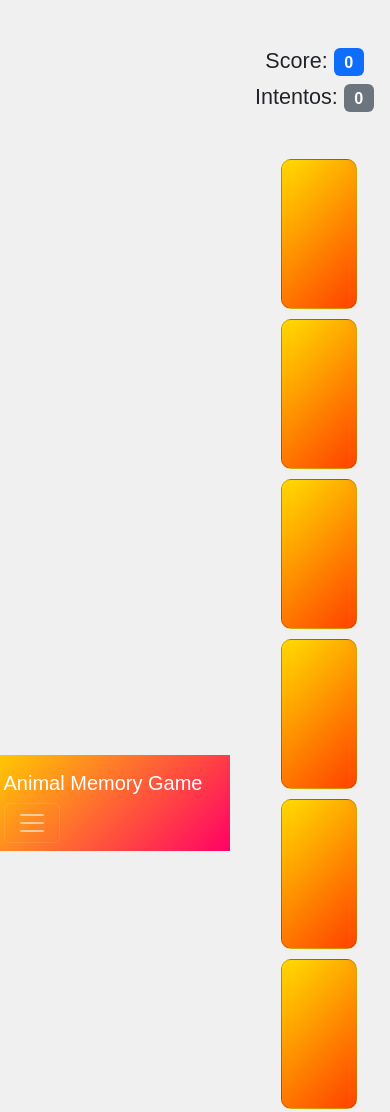
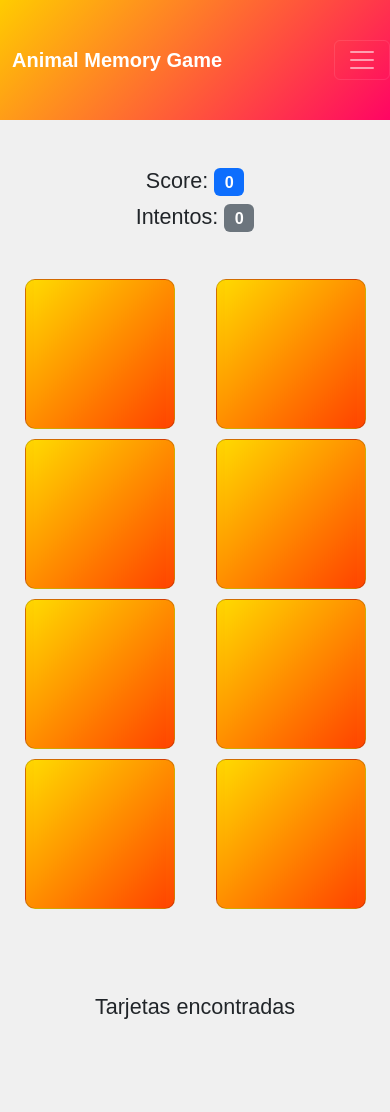
Before and after one commit to Miguel98R/Animal_Memory_Game, a plain HTML site: page index.html in a window 390 px wide. Shown: the top 1112 px of the page. After the commit the page ends 1060 px from the top, so only its background shows below. Drawn offline with nearby package versions, Linux system fonts and the light colour scheme.

Commit message:
:art: responsive mode

```diff
--- a/index.html
+++ b/index.html
@@ -1,119 +1,170 @@
 <!DOCTYPE html>
 <html lang="en">
+
 <head>
-    <meta charset="UTF-8">
-    <meta name="viewport" content="width=device-width, initial-scale=1.0">
+    <meta charset="UTF-8" />
+    <meta content="width=device-width, initial-scale=1.0" name="viewport" />
     <title>Animal Memory Game</title>
-    <link rel="stylesheet" href="https://cdn.jsdelivr.net/npm/bootstrap@5.3.0/dist/css/bootstrap.min.css">
-    <link rel="stylesheet" href="styles.css">
+    <link href="https://cdn.jsdelivr.net/npm/bootstrap@5.3.0/dist/css/bootstrap.min.css" rel="stylesheet" />
+    <link href="styles.css" rel="stylesheet" />
 </head>
+
 <body>
-<nav class="navbar navbar-expand-lg navbar-dark bg-dark navbar-gradient">
+    <header>
+        <div class="row d-flex">
+            <div class="col-12 col-sm-12 col-md-12 col-lg-12 col-xl-12 pe-0">
+                <nav class="navbar navbar-expand-lg navbar-dark bg-dark navbar-gradient" style="height: 120px;">
                     <div class="container">
-    <a class="navbar-brand" href="#">Animal Memory Game</a>
-    <button class="navbar-toggler" type="button" data-bs-toggle="collapse" data-bs-target="#navbarNav"
-            aria-controls="navbarNav" aria-expanded="false" aria-label="Toggle navigation">
+                        <a class="navbar-brand" href="#"><strong>Animal Memory Game</strong></a>
+                        <button aria-controls="navbarNav" aria-expanded="false" aria-label="Toggle navigation"
+                            class="navbar-toggler" data-bs-target="#navbarNav" data-bs-toggle="collapse" type="button">
                             <span class="navbar-toggler-icon"></span>
                         </button>
                         <div class="collapse navbar-collapse" id="navbarNav">
                             <ul class="navbar-nav ms-auto">
                                 <li class="nav-item">
-                <a class="nav-link" href="https://mikerosasdev.com" target="_blank">Desarrollado por Mike Rosas Dev</a>
+                                    <a class="nav-link" href="https://mikerosasdev.com" target="_blank">Desarrollado
+                                        por Mike Rosas Dev</a>
                                 </li>
                             </ul>
                         </div>
                     </div>
                 </nav>
-
+            </div>
+        </div>
+    </header>
+    <div class="row d-flex">
+        <div class="col-12">
+            <div class="row">
+                <div class="col-12 col-sm-12 col-md-12 col-lg-10 col-xl-10 mx-auto">
                     <div class="container text-center mt-5">
                         <div class="victory-message">
                             <p>Felicitaciones gano este juego !</p>
-        <button id="restart-button">Jugar otra vez</button>
+                            <button id="restart-button">
+                                Jugar otra vez
+                            </button>
                         </div>
 
                         <div class="score">
-        <h4>Score: <span id="score" class="badge bg-primary">0</span></h4>
-        <h4>Intentos: <span id="attempts" class="badge bg-secondary">0</span></h4>
+                            <h4>
+                                Score:
+                                <span class="badge bg-primary" id="score">0</span>
+                            </h4>
+                            <h4>
+                                Intentos:
+                                <span class="badge bg-secondary" id="attempts">0</span>
+                            </h4>
                         </div>
 
-
                         <div class="row justify-content-center py-5">
-        <div class="col-6">
+                            <div class="col-12">
+                                <div class="row">
+                                    <div class="col-12 mx-auto">
                                         <div class="row row-cols-md-3 g-3 cards-container">
-                <div class="col-md-4  card" data-animal="elephant">
+                                            <div class="col-md-4 card mx-auto" data-animal="elephant">
                                                 <div class="card-inner">
                                                     <div class="card-front"></div>
-                        <div class="card-back"><img class="img-fluid" style="max-height:135px;" src="img/perro.png"
-                                                    alt="perro"></div>
+                                                    <div class="card-back">
+                                                        <img alt="perro" class="img-fluid" src="img/perro.png" style="
+                                                                                max-height: 135px;
+                                                                            " />
                                                     </div>
                                                 </div>
-                <div class="col-md-4  card" data-animal="elephant">
+                                            </div>
+                                            <div class="col-md-4 card mx-auto" data-animal="elephant">
                                                 <div class="card-inner">
                                                     <div class="card-front"></div>
-                        <div class="card-back"><img class="img-fluid" style="max-height:135px;" src="img/perro.png"
-                                                    alt="perro"></div>
+                                                    <div class="card-back">
+                                                        <img alt="perro" class="img-fluid" src="img/perro.png" style="
+                                                                                max-height: 135px;
+                                                                            " />
                                                     </div>
                                                 </div>
-                <div class="col-md-4  card" data-animal="leon">
+                                            </div>
+                                            <div class="col-md-4 card mx-auto" data-animal="leon">
                                                 <div class="card-inner">
                                                     <div class="card-front"></div>
-                        <div class="card-back"><img class="img-fluid" style="max-height:135px;" src="img/leon.png"
-                                                    alt="leon"></div>
+                                                    <div class="card-back">
+                                                        <img alt="leon" class="img-fluid" src="img/leon.png" style="
+                                                                                max-height: 135px;
+                                                                            " />
                                                     </div>
                                                 </div>
-                <div class="col-md-4  card" data-animal="leon">
+                                            </div>
+                                            <div class="col-md-4 card mx-auto" data-animal="leon">
                                                 <div class="card-inner">
                                                     <div class="card-front"></div>
-                        <div class="card-back"><img class="img-fluid" style="max-height:135px;" src="img/leon.png"
-                                                    alt="leon"></div>
+                                                    <div class="card-back">
+                                                        <img alt="leon" class="img-fluid" src="img/leon.png" style="
+                                                                                max-height: 135px;
+                                                                            " />
                                                     </div>
                                                 </div>
-                <div class="col-md-4  card" data-animal="tortuga">
+                                            </div>
+                                            <div class="col-md-4 card mx-auto" data-animal="tortuga">
                                                 <div class="card-inner">
                                                     <div class="card-front"></div>
-                        <div class="card-back"><img class="img-fluid" style="max-height:135px;" src="img/tortuga.png"
-                                                    alt="tortuga"></div>
+                                                    <div class="card-back">
+                                                        <img alt="tortuga" class="img-fluid" src="img/tortuga.png"
+                                                            style="
+                                                                                max-height: 135px;
+                                                                            " />
                                                     </div>
                                                 </div>
-                <div class="col-md-4  card" data-animal="tortuga">
+                                            </div>
+                                            <div class="col-md-4 card mx-auto" data-animal="tortuga">
                                                 <div class="card-inner">
                                                     <div class="card-front"></div>
-                        <div class="card-back"><img class="img-fluid" style="max-height:135px;" src="img/tortuga.png"
-                                                    alt="tortuga"></div>
+                                                    <div class="card-back">
+                                                        <img alt="tortuga" class="img-fluid" src="img/tortuga.png"
+                                                            style="
+                                                                                max-height: 135px;
+                                                                            " />
                                                     </div>
                                                 </div>
-                <div class="col-md-4  card" data-animal="vaca">
+                                            </div>
+                                            <div class="col-md-4 card mx-auto" data-animal="vaca">
                                                 <div class="card-inner">
                                                     <div class="card-front"></div>
-                        <div class="card-back"><img class="img-fluid" style="max-height:135px;" src="img/vaca.png"
-                                                    alt="vaca"></div>
+                                                    <div class="card-back">
+                                                        <img alt="vaca" class="img-fluid" src="img/vaca.png" style="
+                                                                                max-height: 135px;
+                                                                            " />
                                                     </div>
                                                 </div>
-                <div class="col-md-4  card" data-animal="vaca">
+                                            </div>
+                                            <div class="col-md-4 card mx-auto" data-animal="vaca">
                                                 <div class="card-inner">
                                                     <div class="card-front"></div>
-                        <div class="card-back"><img class="img-fluid" style="max-height:135px;" src="img/vaca.png"
-                                                    alt="vaca"></div>
+                                                    <div class="card-back">
+                                                        <img alt="vaca" class="img-fluid" src="img/vaca.png"
+                                                            style="max-height: 135px;" />
                                                     </div>
                                                 </div>
-
+                                            </div>
+                                        </div>
+                                    </div>
                                 </div>
                             </div>
                         </div>
                         <div class="py-3 found-cards mt-3 d-flex justify-content-center align-items-center">
                             <div>
                                 <h4>Tarjetas encontradas</h4>
-            <div class="py-3  row row-cols-2 g-3 found-cards-container">
+                                <div class="py-3 row row-cols-2 g-3 found-cards-container">
                                     <!-- Las tarjetas encontradas se agregarán aquí -->
+                                </div>
+                            </div>
+                        </div>
                     </div>
                 </div>
             </div>
 
         </div>
-
+    </div>
 
 
     <script src="https://code.jquery.com/jquery-3.6.0.min.js"></script>
     <script src="script.js"></script>
 </body>
+
 </html>
--- a/styles.css
+++ b/styles.css
@@ -1,6 +1,6 @@
 body {
     margin: 0;
-    display: flex;
+    padding: 0;
     justify-content: center;
     align-items: center;
     min-height: 100vh;
@@ -11,7 +11,6 @@ body {
 .navbar-gradient {
     background: linear-gradient(135deg, #ffcc00, #ff0066);
 }
-
 
 .memory-game {
     text-align: center;
@@ -24,7 +23,7 @@ body {
 .card {
     width: 150px;
     height: 150px;
-    background: linear-gradient(135deg, #FFD700, #FF4500);
+    background: linear-gradient(135deg, #ffd700, #ff4500);
     display: flex;
     justify-content: center;
     align-items: center;
@@ -57,11 +56,11 @@ body {
 }
 
 .card .card-inner .card-front {
-    background: linear-gradient(135deg, #FFD700, #FF4500);
+    background: linear-gradient(135deg, #ffd700, #ff4500);
 }
 
 .card .card-inner .card-back {
-    background: linear-gradient(135deg, #FF4500, #FFD700);
+    background: linear-gradient(135deg, #ff4500, #ffd700);
     transform: rotateY(180deg);
 }
 
@@ -77,13 +76,21 @@ body {
 }
 
 @keyframes shake {
-    0%, 100% {
+    0%,
+    100% {
         transform: translateX(0);
     }
-    10%, 30%, 50%, 70%, 90% {
+    10%,
+    30%,
+    50%,
+    70%,
+    90% {
         transform: translateX(-10px);
     }
-    20%, 40%, 60%, 80% {
+    20%,
+    40%,
+    60%,
+    80% {
         transform: translateX(10px);
     }
 }
@@ -105,10 +112,12 @@ body {
 }
 
 @keyframes fadeInOut {
-    0%, 100% {
+    0%,
+    100% {
         opacity: 0;
     }
-    10%, 90% {
+    10%,
+    90% {
         opacity: 1;
     }
 }
```
Lines whose indentation alone changed are shown as unchanged.
